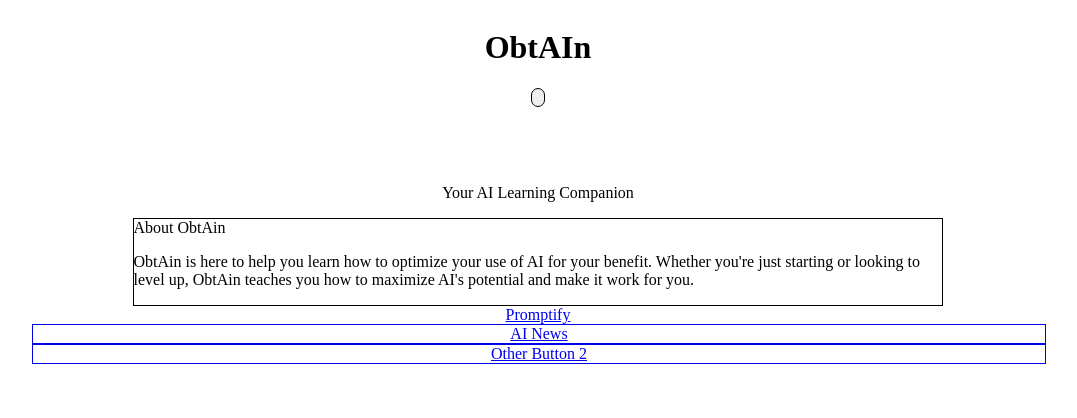
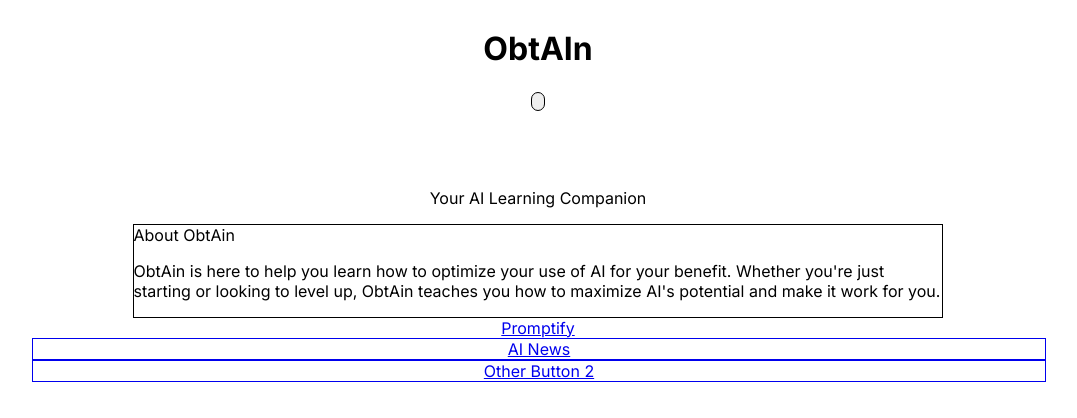
Before and after one commit to obtain-ai/obtain, a SvelteKit app: page / in a window 1280 px wide. Shown: the top 418 px of the page, without its empty margins (102-1179 px from the left). Built offline with nearby package versions, Linux system fonts and the light colour scheme.

Commit message:
Update app.css

```diff
--- a/src/app.css
+++ b/src/app.css
@@ -2,13 +2,18 @@
 @tailwind components;
 @tailwind utilities;
 
+/* Inter font import as fallback */
+@import url('https://fonts.googleapis.com/css2?family=Inter:wght@400;500;600;700;800;900&display=swap');
+
 /* Global styles for smooth theme transitions */
 html {
   transition: background-color 0.3s ease, color 0.3s ease;
+  font-family: 'Inter', ui-sans-serif, system-ui, -apple-system, BlinkMacSystemFont, 'Segoe UI', Roboto, 'Helvetica Neue', Arial, 'Noto Sans', sans-serif;
 }
 
 body {
   transition: background-color 0.3s ease, color 0.3s ease;
+  font-family: 'Inter', ui-sans-serif, system-ui, -apple-system, BlinkMacSystemFont, 'Segoe UI', Roboto, 'Helvetica Neue', Arial, 'Noto Sans', sans-serif;
 }
 
 /* Custom scrollbar for both themes */
@@ -17,11 +22,11 @@
 }
 
 ::-webkit-scrollbar-track {
-  background: #f4f4f5; /* zinc-100 */
+  background: #27272a; /* zinc-800 */
 }
 
 ::-webkit-scrollbar-thumb {
-  background: #a1a1aa; /* zinc-400 */
+  background: #52525b; /* zinc-600 */
   border-radius: 4px;
 }
 
@@ -29,31 +34,16 @@
   background: #71717a; /* zinc-500 */
 }
 
-/* Dark mode scrollbar */
-@media (prefers-color-scheme: dark) {
-  ::-webkit-scrollbar-track {
-    background: #27272a; /* zinc-800 */
-  }
-
-  ::-webkit-scrollbar-thumb {
-    background: #52525b; /* zinc-600 */
-  }
-
-  ::-webkit-scrollbar-thumb:hover {
-    background: #71717a; /* zinc-500 */
-  }
+/* Light mode scrollbar */
+.light ::-webkit-scrollbar-track {
+  background: #f4f4f5; /* zinc-100 */
 }
 
-/* Dark class scrollbar */
-.dark ::-webkit-scrollbar-track {
-  background: #27272a; /* zinc-800 */
+.light ::-webkit-scrollbar-thumb {
+  background: #a1a1aa; /* zinc-400 */
 }
 
-.dark ::-webkit-scrollbar-thumb {
-  background: #52525b; /* zinc-600 */
-}
-
-.dark ::-webkit-scrollbar-thumb:hover {
+.light ::-webkit-scrollbar-thumb:hover {
   background: #71717a; /* zinc-500 */
 }
 
```
